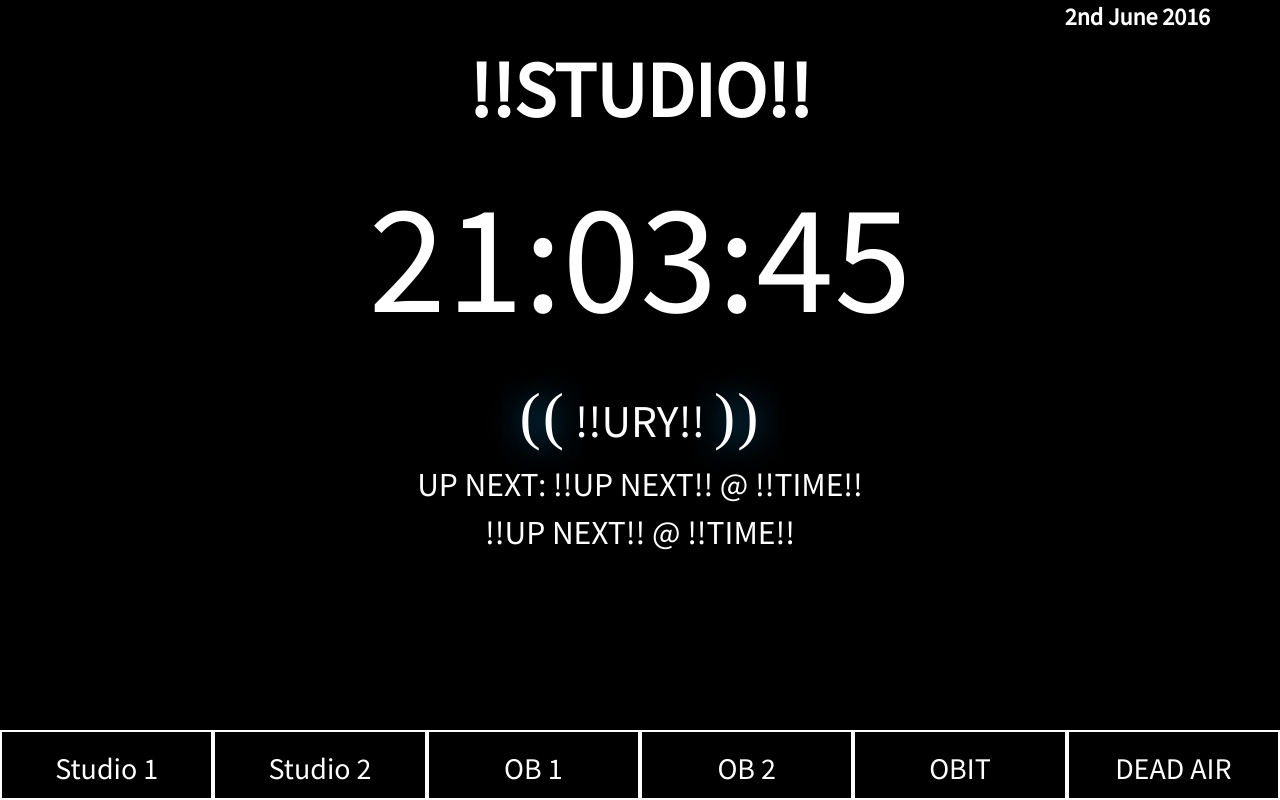
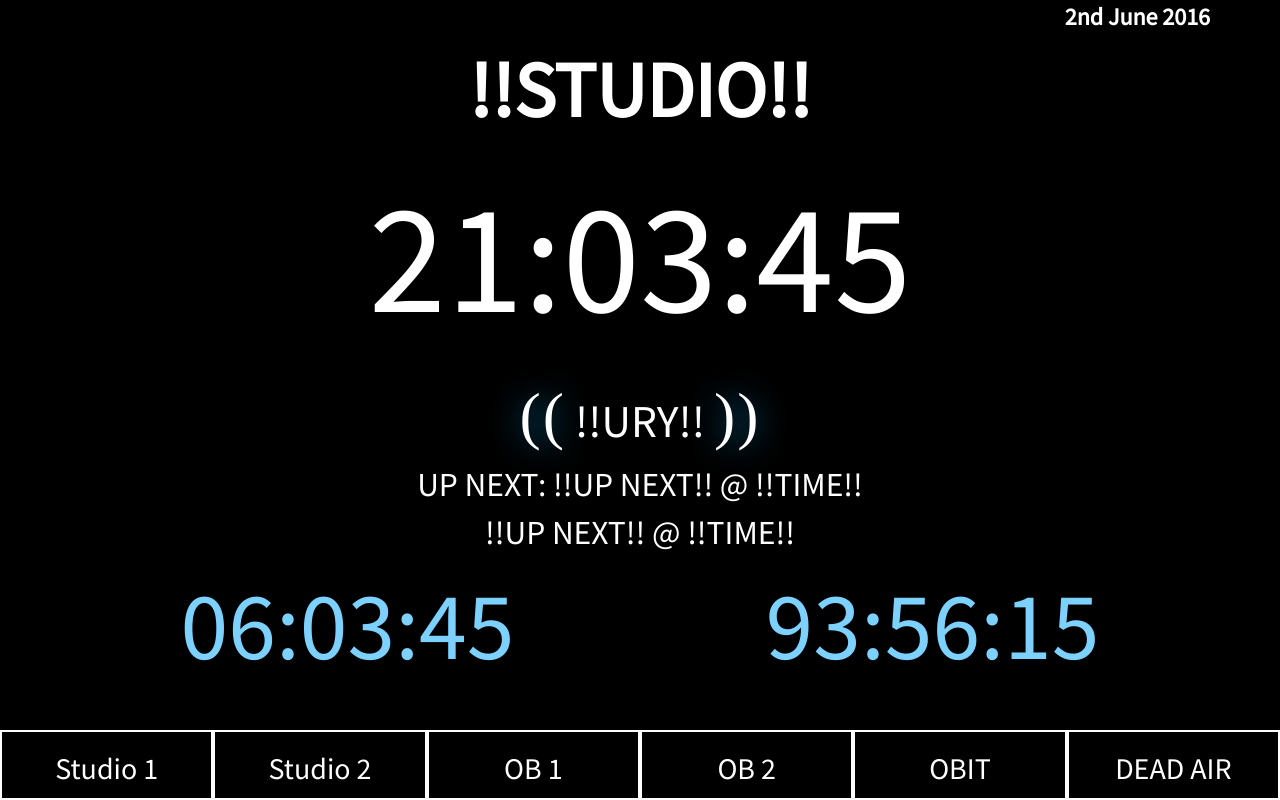
Before and after one commit to UniversityRadioYork/node-timelord, a website: page src/index.html in a window 1280 px wide. Drawn offline with nearby package versions, Linux system fonts and the light colour scheme; files that its build step writes are made by us from their sources; no server answers; files whose address does not match are found by name.

Commit message:
Brookke 101 Countdown and UP (#21)
* added countdown and up for 101

this is only temporary and should be reverted after 101

* fixed typo

```diff
--- a/src/index.html
+++ b/src/index.html
@@ -94,6 +94,15 @@
 
 			</div>
 
+			<div class="row">
+				<div class="col-xs-6">
+					<span id="countUP101" class="counter">!!101 COUNTUP!!</span>
+				</div>
+				<div class="col-xs-6">
+					<span id="countdown101" class="counter">!!101 COUNTDOWN!!</span>
+				</div>
+			</div>
+
 		</div>
 
 	</div>
--- a/src/scripts/timelord.js
+++ b/src/scripts/timelord.js
@@ -9,6 +9,9 @@ window.Timelord = {
 	},
 
 	news: false,
+
+	endTime101: moment("20160606 1900", "YYYYMMDD hh:mm"),
+	startTime101: moment("20160602 1500", "YYYYMMDD hh:mm"),
 
 	/**
 	 *
@@ -34,6 +37,7 @@ window.Timelord = {
 		var init = moment();
 		Timelord.updateTime(init);
 		Timelord.updateNewsMessage(init);
+		Timelord.update101(init)
 		var now = moment();
 		var timeout = (now.seconds() - init.seconds() == 0) ?
 		    1000 - now.milliseconds() : 0
@@ -47,6 +51,40 @@ window.Timelord = {
 		Timelord._$('#time').text(t.format("HH:mm:ss"));
 		Timelord._$('#date').text(t.format("Do MMMM YYYY"));
 
+	},
+
+	update101: function (t) {
+
+		if (Timelord.endTime101) {
+
+			Timelord._$('#countdown101').text(msToString(Timelord.endTime101.diff(t)));
+
+
+		} else {
+			Timelord._$('#countdown101').text("");
+		}
+
+		if (Timelord.startTime101) {
+
+			Timelord._$('#countUP101').text(msToString(t.diff(Timelord.startTime101)));
+
+		} else {
+			Timelord._$('#countUP101').text("");
+		}
+
+		function msToString(ms) {
+				var hours = Math.floor(ms / 36e5).toString(),
+	        		mins = Math.floor((ms % 36e5) / 6e4).toString(),
+	        		secs = Math.floor((ms % 6e4) / 1000).toString();
+
+	        	function pad(padding, str) {
+	        		return padding.substring(0, padding.length - str.length) + str
+	        	}
+
+        		return pad("00", hours)+':'+pad("00",mins)+':'+ pad("00",secs)
+
+
+			}
 	},
 
 	updateNewsMessage: function (t) {
@@ -542,4 +580,5 @@ window.Timelord = {
 
 	}
 
+
 };
--- a/src/stylesheets/main.scss
+++ b/src/stylesheets/main.scss
@@ -57,6 +57,20 @@ footer.sticky {
   font-size: 2em;
 
 }
+
+.counter {
+	font-size: 8em;
+	color: #7cd1ff;
+}
+
+#countdown101 {
+	color: #7cd1ff;
+}
+
+#countUP101 {
+	color: #7cd1ff;
+}
+
 
 #studio {
 
```
